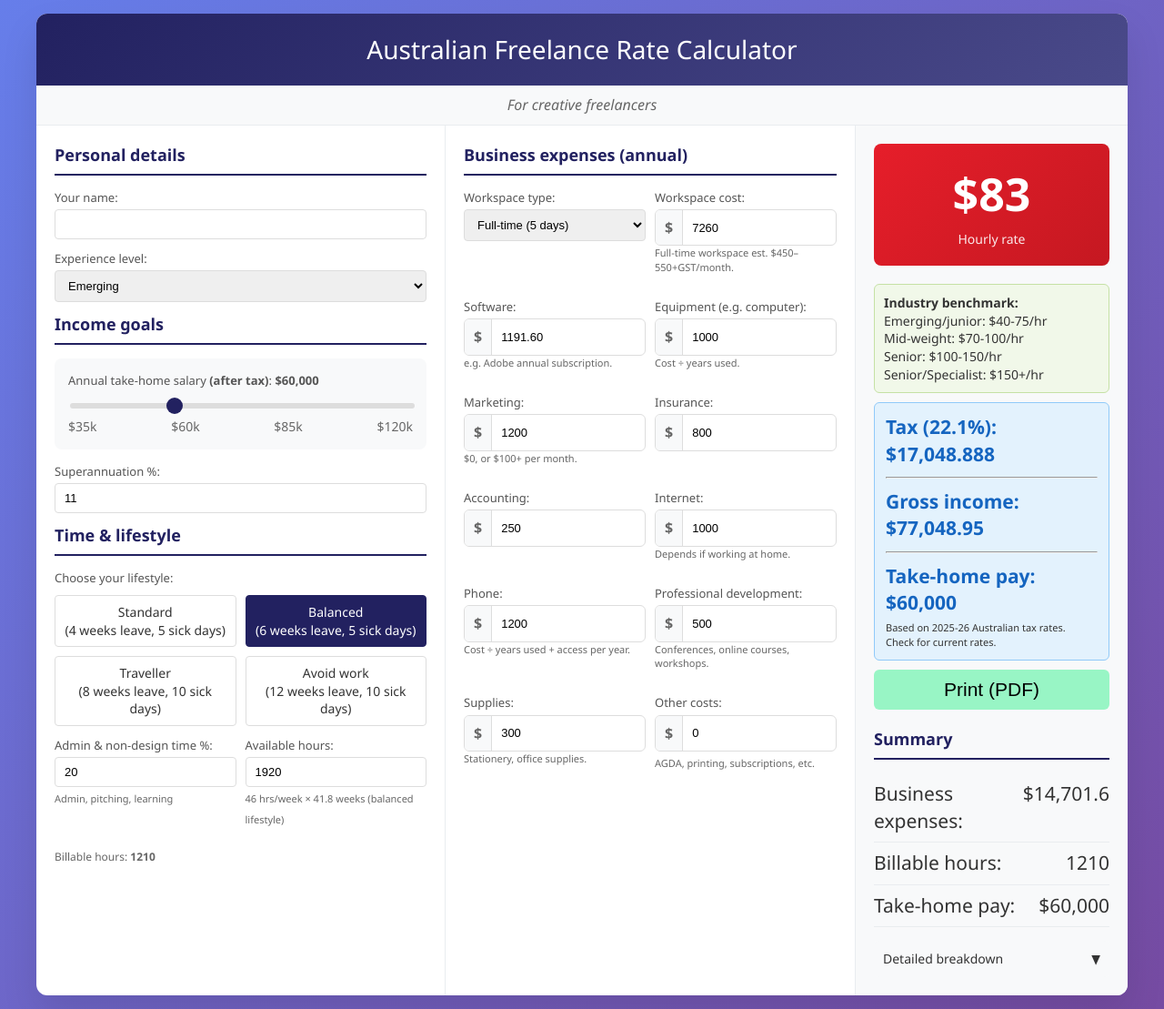
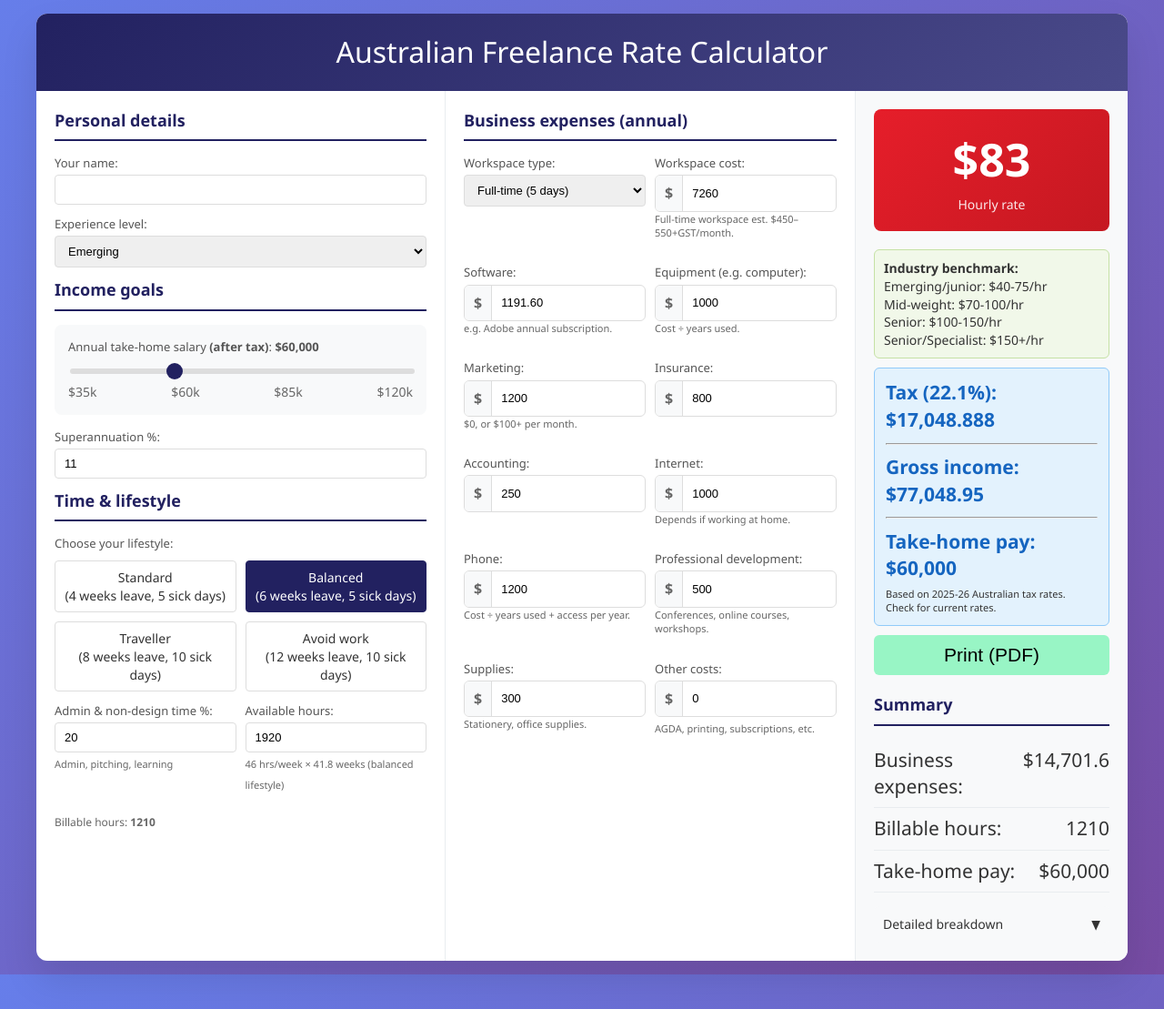
Before and after one commit to Leigh-code/Canvas, a Jekyll site: the page docs/hourly-rate-calculator.html, which Jekyll copies as it is, in a window 1280 px wide. Shown: the whole page at 91% size. Built offline with Jekyll 4.4.1, drawn with Linux system fonts in a browser that asks for light colours.

Commit message:
Update hourly-rate-calculator.html

```diff
--- a/docs/hourly-rate-calculator.html
+++ b/docs/hourly-rate-calculator.html
@@ -29,7 +29,7 @@
             padding: 20px;
             margin: 0;
             text-align: center;
-            font-size: 28px;
+            font-size: 32px;
             font-weight: 300;
         }
         .subtitle {
@@ -354,8 +354,8 @@
                 page-break-inside: avoid;
             }
             label {
-                font-size: 14px;
-                font-weight: 600;
+                font-size: 21px;
+                font-weight: 800;
             }
             input, select {
                 font-size: 12px;
@@ -431,7 +431,7 @@
 <body>
     <div class="container">
         <h1>Australian Freelance Rate Calculator</h1>
-        <div class="subtitle">For creative freelancers</div>
+
 
         <div class="main-grid">
             <!-- Left Content: Two Column Layout -->
```
